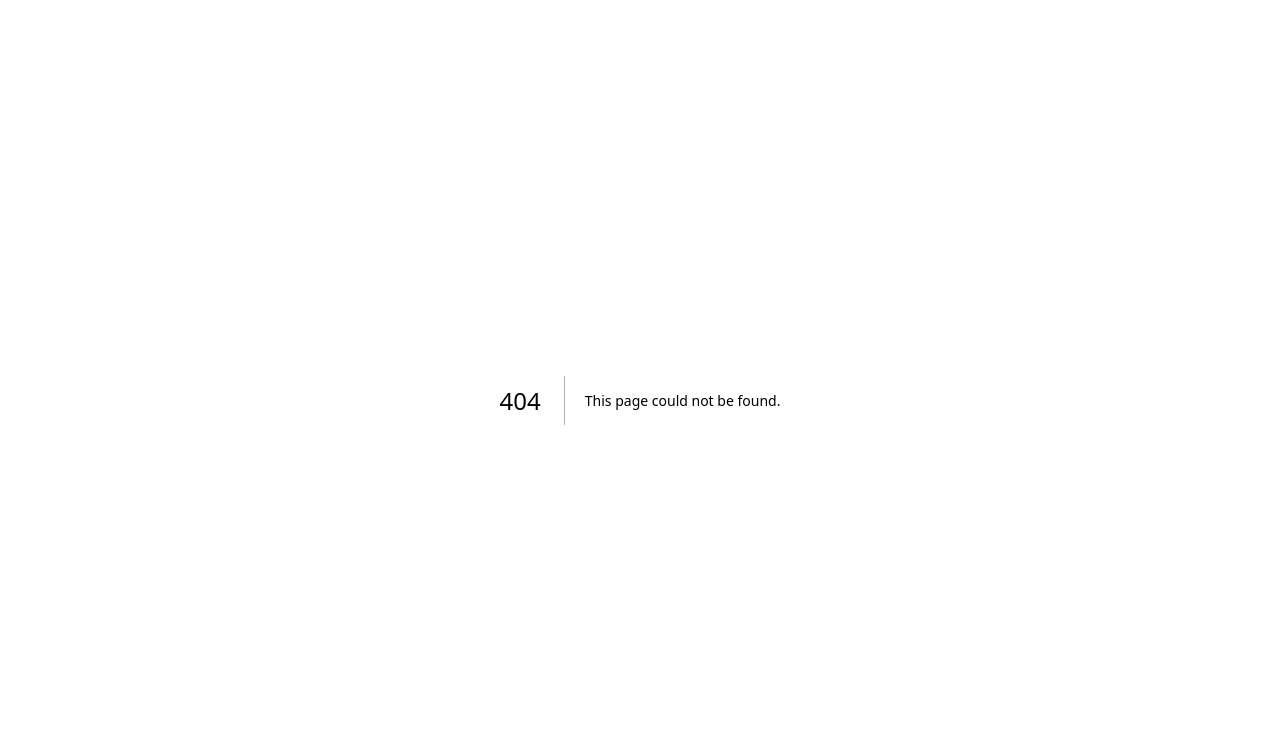
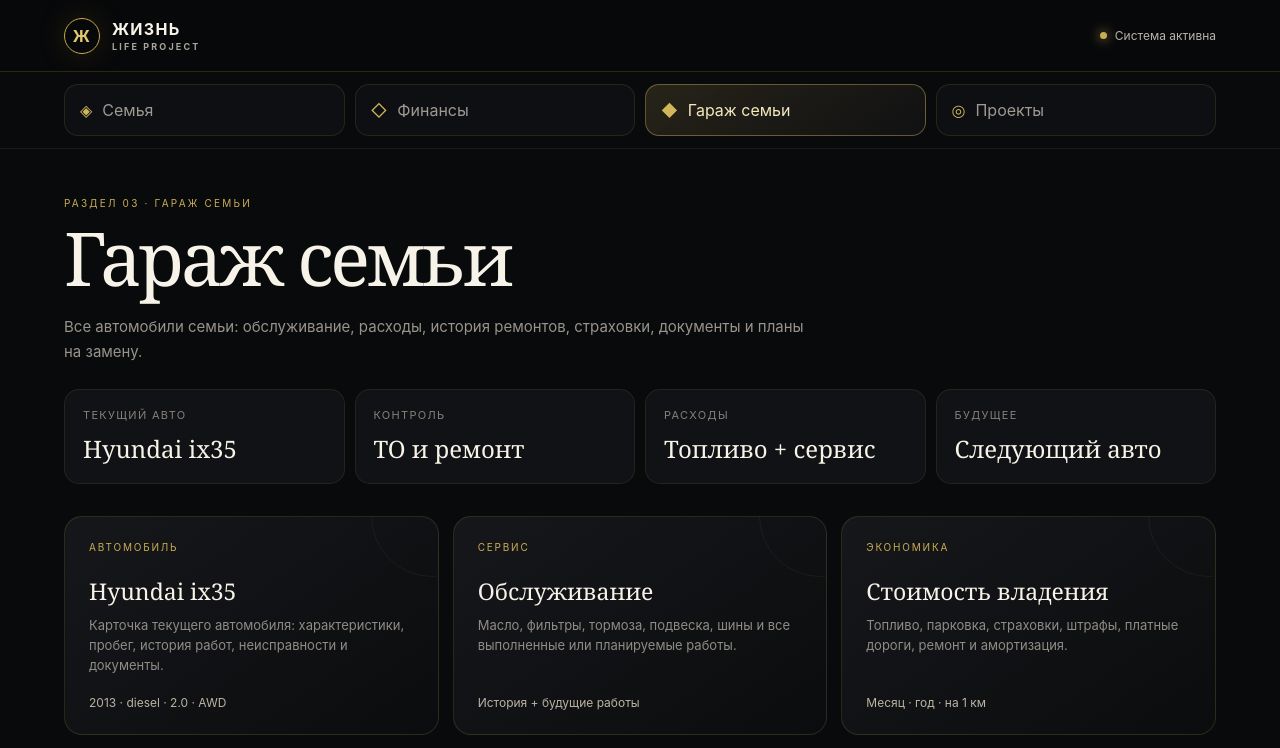
Before and after one commit to Igor-Samarin/life-project, a Next.js app: page /garage in a window 1280 px wide. Before the commit this address had no page. Shown: the top 748 px of the page. Built offline with nearby package versions, Linux system fonts and the light colour scheme.

Commit message:
Add family Garage section

```diff
--- /dev/null
+++ b/pages/garage.js
@@ -0,0 +1,25 @@
+import Layout from "../components/Layout";
+
+export default function Garage() {
+  return (
+    <Layout active="/garage">
+      <div className="lp-eyebrow">Раздел 03 · Гараж семьи</div>
+      <h1 className="lp-title">Гараж семьи</h1>
+      <p className="lp-subtitle">Все автомобили семьи: обслуживание, расходы, история ремонтов, страховки, документы и планы на замену.</p>
+
+      <div className="lp-kpis">
+        <div className="lp-kpi"><span>Текущий авто</span><strong>Hyundai ix35</strong></div>
+        <div className="lp-kpi"><span>Контроль</span><strong>ТО и ремонт</strong></div>
+        <div className="lp-kpi"><span>Расходы</span><strong>Топливо + сервис</strong></div>
+        <div className="lp-kpi"><span>Будущее</span><strong>Следующий авто</strong></div>
+      </div>
+
+      <section className="lp-grid">
+        <article className="lp-card"><div className="lp-cardLabel">Автомобиль</div><h3>Hyundai ix35</h3><p>Карточка текущего автомобиля: характеристики, пробег, история работ, неисправности и документы.</p><div className="lp-cardMeta">2013 · diesel · 2.0 · AWD</div></article>
+        <article className="lp-card"><div className="lp-cardLabel">Сервис</div><h3>Обслуживание</h3><p>Масло, фильтры, тормоза, подвеска, шины и все выполненные или планируемые работы.</p><div className="lp-cardMeta">История + будущие работы</div></article>
+        <article className="lp-card"><div className="lp-cardLabel">Экономика</div><h3>Стоимость владения</h3><p>Топливо, парковка, страховки, штрафы, платные дороги, ремонт и амортизация.</p><div className="lp-cardMeta">Месяц · год · на 1 км</div></article>
+        <article className="lp-card"><div className="lp-cardLabel">Замена</div><h3>Следующая машина</h3><p>Отдельный сценарий выбора и финансирования следующего автомобиля с бюджетом и сравнением вариантов.</p><div className="lp-cardMeta">Покупка · кредит · лизинг</div></article>
+      </section>
+    </Layout>
+  );
+}
```
